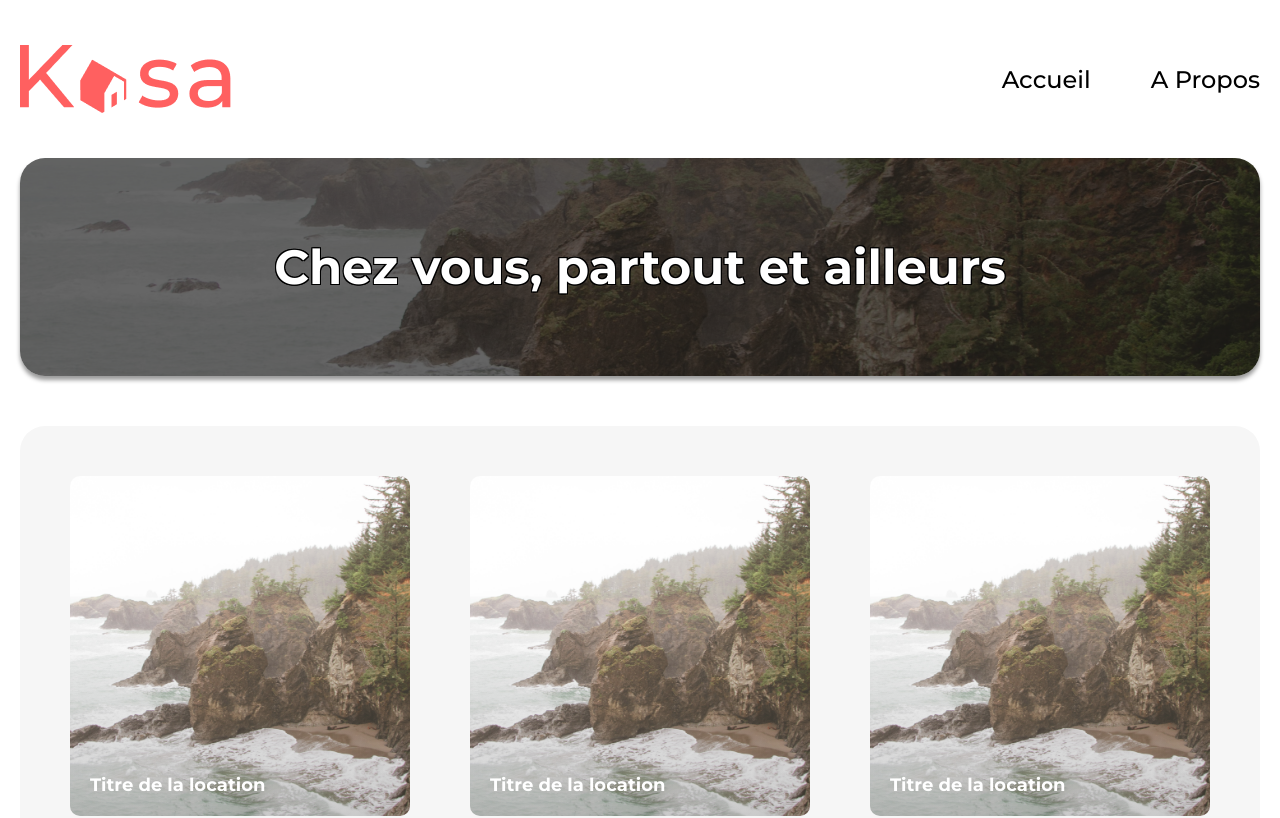
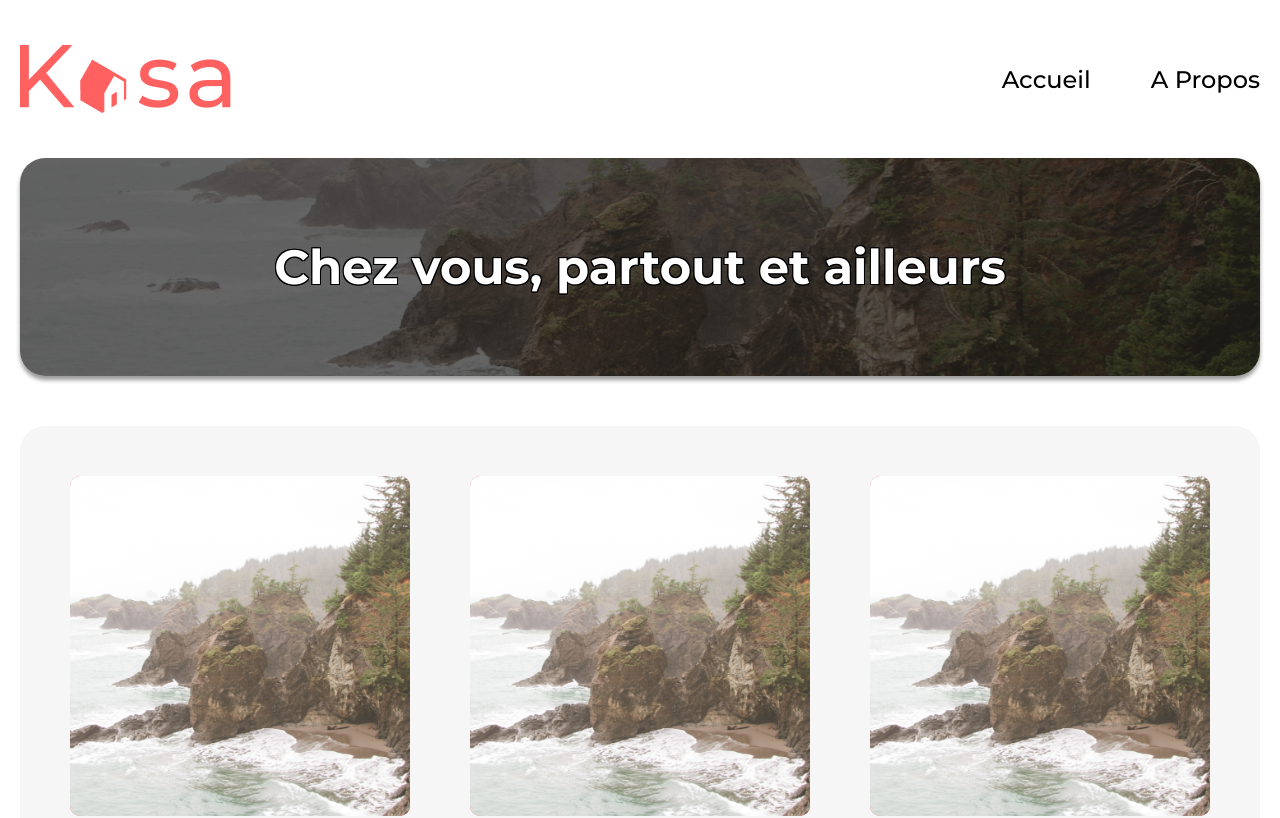
Before and after one commit to Antonin81/kasa, a React (Create React App) app: page / in a window 1280 px wide. Shown: the top 818 px of the page. Built offline with nearby package versions, Linux system fonts and the light colour scheme.

Commit message:
Petits changements

```diff
--- a/src/assets/styles/main.css
+++ b/src/assets/styles/main.css
@@ -99,7 +99,6 @@ footer p {
   width: 100%;
   height: 100%;
   inset: 0;
-  z-index: -1;
   filter: brightness(0.4);
 }
 .banner p {
@@ -121,12 +120,10 @@ footer p {
 }
 
 .housing-card {
-  --test: "";
   display: flex;
   position: relative;
   min-height: 340px;
   border-radius: 10px;
-  background-image: linear-gradient(180deg, rgba(255, 255, 255, 0) 0%, rgba(10, 10, 10, 0) 42%, rgba(4, 4, 4, 0.205) 99.99%, rgba(0, 0, 0, 0.5) 100%), var(--test);
   background-repeat: no-repeat;
   background-position: center;
   background-size: cover;
@@ -136,10 +133,19 @@ footer p {
   padding: 20px;
   text-decoration: none;
 }
+.housing-card img {
+  position: absolute;
+  object-fit: cover;
+  object-position: center;
+  width: 100%;
+  height: 100%;
+  inset: 0;
+}
 .housing-card p {
   color: #fff;
   font-weight: bold;
   font-size: 18px;
+  background-image: linear-gradient(180deg, rgba(255, 255, 255, 0) 0%, rgba(10, 10, 10, 0) 42%, rgba(4, 4, 4, 0.205) 99.99%, rgba(0, 0, 0, 0.5) 100%);
 }
 @media screen and (max-width: 375px) {
   .housing-card {
--- a/src/components/HousingCard/HousingCard.jsx
+++ b/src/components/HousingCard/HousingCard.jsx
@@ -2,11 +2,8 @@ import { Link } from "react-router-dom";
 
 function HousingCard({ img, link }) {
   return (
-    <Link
-      className="housing-card"
-      style={{ "--test": `url(${img})` }}
-      to={link}
-    >
+    <Link className="housing-card" to={link}>
+      <img src={img} alt="" />
       <p>Titre de la location</p>
     </Link>
   );
--- a/src/sass/Components/_banner.scss
+++ b/src/sass/Components/_banner.scss
@@ -14,7 +14,6 @@
     width: 100%;
     height: 100%;
     inset: 0;
-    z-index: -1;
     filter: brightness(0.4);
   }
   p {
--- a/src/sass/Components/_housing-card.scss
+++ b/src/sass/Components/_housing-card.scss
@@ -1,17 +1,8 @@
 .housing-card {
-  --test: "";
   display: flex;
   position: relative;
   min-height: 340px;
   border-radius: map-get($map: $border-radius, $key: "small");
-  background-image: linear-gradient(
-      180deg,
-      rgba(255, 255, 255, 0) 0%,
-      rgba(10, 10, 10, 0) 42%,
-      rgba(4, 4, 4, 0.205) 99.99%,
-      rgba(0, 0, 0, 0.5) 100%
-    ),
-    var(--test);
   background-repeat: no-repeat;
   background-position: center;
   background-size: cover;
@@ -29,10 +20,25 @@
   //   inset: 0;
   //   z-index: -1;
   // }
+  img {
+    position: absolute;
+    object-fit: cover;
+    object-position: center;
+    width: 100%;
+    height: 100%;
+    inset: 0;
+  }
   p {
     color: map-get($colors, "white");
     font-weight: bold;
     font-size: 18px;
+    background-image: linear-gradient(
+      180deg,
+      rgba(255, 255, 255, 0) 0%,
+      rgba(10, 10, 10, 0) 42%,
+      rgba(4, 4, 4, 0.205) 99.99%,
+      rgba(0, 0, 0, 0.5) 100%
+    );
   }
   @media screen and (max-width: 375px) {
     min-height: 250px;
```
Also changed, not shown: 1 other file (tests, documents, lock files or other folders).
